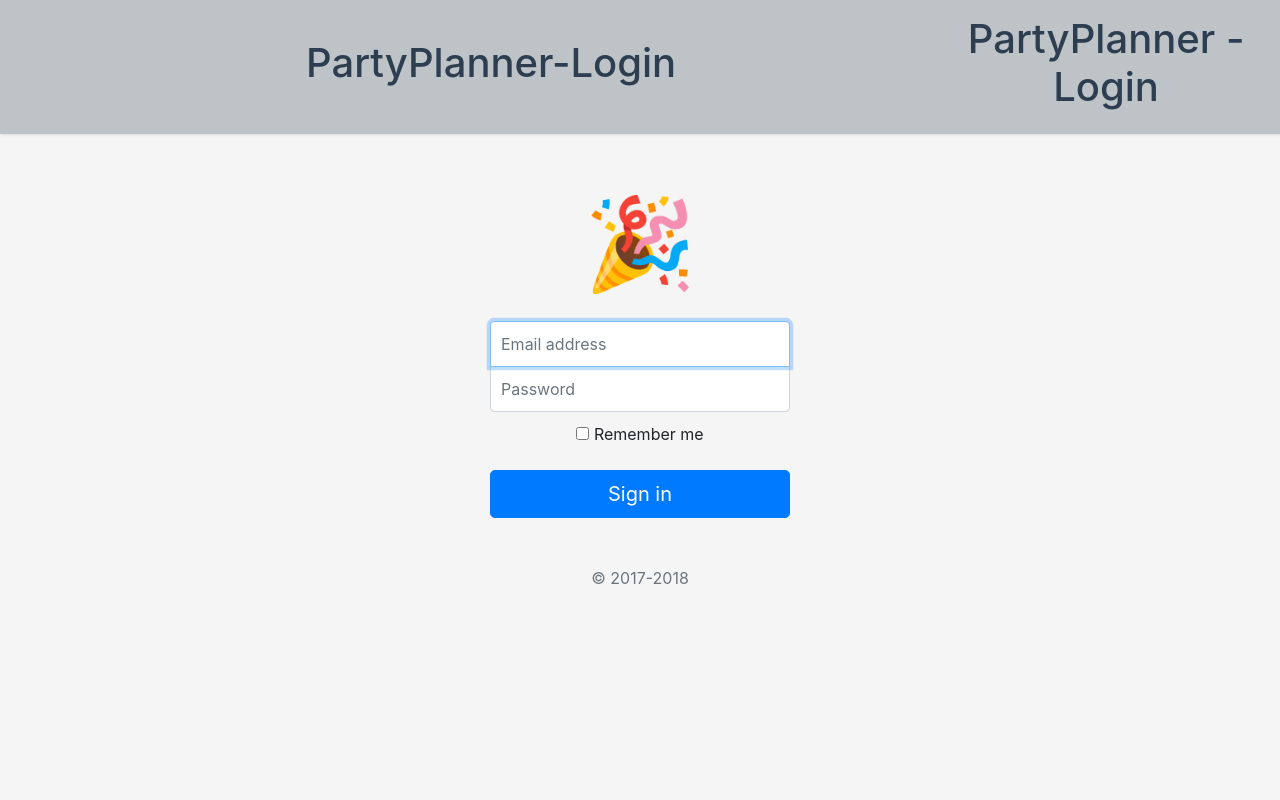
After one commit to Fr0zencloud/partyplanner, a PHP site: page /login.html in a window 1280 px wide. The commit adds this page. Run offline with PHP 8.4, Linux system fonts and the light colour scheme; some libraries are stand-ins or nearby versions.

Commit message:
Created Login Deleted Demo Content from MainPage

```diff
--- /dev/null
+++ b/frontend/css/login.css
@@ -0,0 +1,57 @@
+html,
+body {
+    height: 100%;
+    background-color: #f5f5f5;
+}
+
+.flex {
+    display: -ms-flexbox;
+    display: flex;
+    -ms-flex-align: center;
+    align-items: center;
+    padding-top: 40px;
+    padding-bottom: 40px;
+}
+
+.logo{
+    font-size: 90px;
+}
+
+.form-signin {
+    width: 100%;
+    max-width: 330px;
+    padding: 15px;
+    margin: auto;
+}
+.form-signin .checkbox {
+    font-weight: 400;
+}
+.form-signin .form-control {
+    position: relative;
+    box-sizing: border-box;
+    height: auto;
+    padding: 10px;
+    font-size: 16px;
+}
+.form-signin .form-control:focus {
+    z-index: 2;
+}
+.form-signin input[type="email"] {
+    margin-bottom: -1px;
+    border-bottom-right-radius: 0;
+    border-bottom-left-radius: 0;
+}
+.form-signin input[type="password"] {
+    margin-bottom: 10px;
+    border-top-left-radius: 0;
+    border-top-right-radius: 0;
+}
+
+.navbar {
+    padding: 15px 10px;
+    background: #bdc3c7;
+    color: #2c3e50;
+    border: none;
+    border-radius: 0;
+    box-shadow: 1px 1px 3px rgba(0, 0, 0, 0.1);
+}
--- /dev/null
+++ b/frontend/login.html
@@ -0,0 +1,57 @@
+
+<!doctype html>
+<html lang="en">
+<head>
+    <meta charset="utf-8">
+    <meta name="viewport" content="width=device-width, initial-scale=1, shrink-to-fit=no">
+
+    <title>PartyPlanner - Login</title>
+
+    <!-- Bootstrap CSS CDN -->
+    <link rel="stylesheet" href="https://stackpath.bootstrapcdn.com/bootstrap/4.1.0/css/bootstrap.min.css"
+          integrity="sha384-9gVQ4dYFwwWSjIDZnLEWnxCjeSWFphJiwGPXr1jddIhOegiu1FwO5qRGvFXOdJZ4" crossorigin="anonymous">
+    <!-- Our Custom CSS -->
+    <link rel="stylesheet" href="css/login.css">
+
+    <!-- JQuery JS CDN -->
+    <script src="https://code.jquery.com/jquery-3.3.1.min.js"
+            integrity="sha256-FgpCb/KJQlLNfOu91ta32o/NMZxltwRo8QtmkMRdAu8=" crossorigin="anonymous"></script>
+
+    <!-- Font Awesome JS -->
+    <script defer src="https://use.fontawesome.com/releases/v5.0.13/js/solid.js"
+            integrity="sha384-tzzSw1/Vo+0N5UhStP3bvwWPq+uvzCMfrN1fEFe+xBmv1C/AtVX5K0uZtmcHitFZ"
+            crossorigin="anonymous"></script>
+    <script defer src="https://use.fontawesome.com/releases/v5.0.13/js/fontawesome.js"
+            integrity="sha384-6OIrr52G08NpOFSZdxxz1xdNSndlD4vdcf/q2myIUVO0VsqaGHJsB0RaBE01VTOY"
+            crossorigin="anonymous"></script>
+</head>
+<body class="text-center">
+<nav class="navbar navbar-expand-lg">
+    <div class="container-fluid">
+        <h1 style="text-align: center; width: 100%;">
+            PartyPlanner-Login
+        </h1>
+
+        <div class="collapse navbar-collapse" id="navbarSupportedContent">
+            <h1>PartyPlanner - Login</h1>
+        </div>
+    </div>
+</nav>
+<div class="flex">
+<form class="form-signin">
+    <h1 class="mb-4 logo">🎉</h1>
+    <label for="inputEmail" class="sr-only">Email address</label>
+    <input type="email" id="inputEmail" class="form-control" placeholder="Email address" required autofocus>
+    <label for="inputPassword" class="sr-only">Password</label>
+    <input type="password" id="inputPassword" class="form-control" placeholder="Password" required>
+    <div class="checkbox mb-3">
+        <label>
+            <input type="checkbox" value="remember-me"> Remember me
+        </label>
+    </div>
+    <button class="btn btn-lg btn-primary btn-block" type="submit">Sign in</button>
+    <p class="mt-5 mb-3 text-muted">&copy; 2017-2018</p>
+</form>
+</body>
+</div>
+</html>
```
Also changed, not shown: frontend/css/style.css (+8 -9 lines), frontend/index.html (+49 -25 lines).
